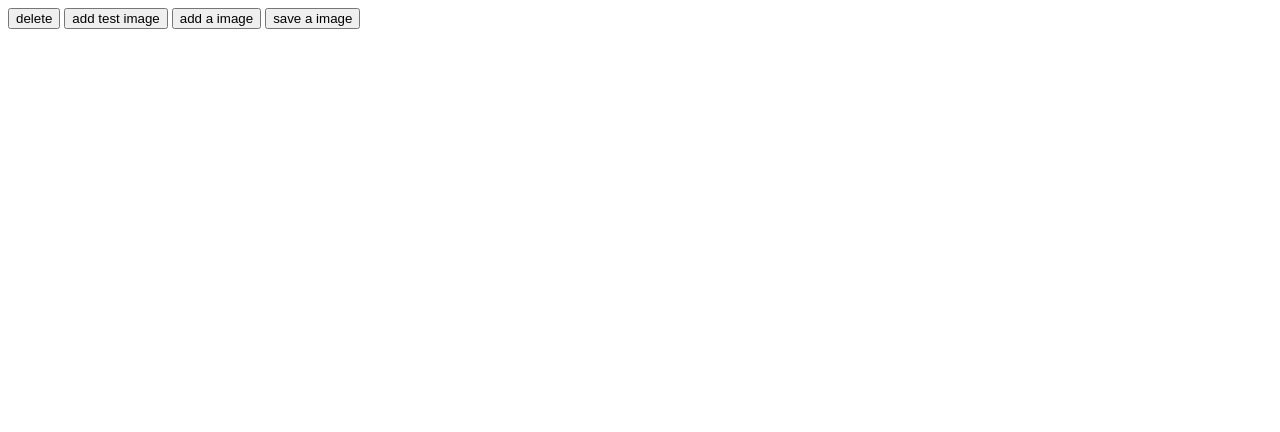
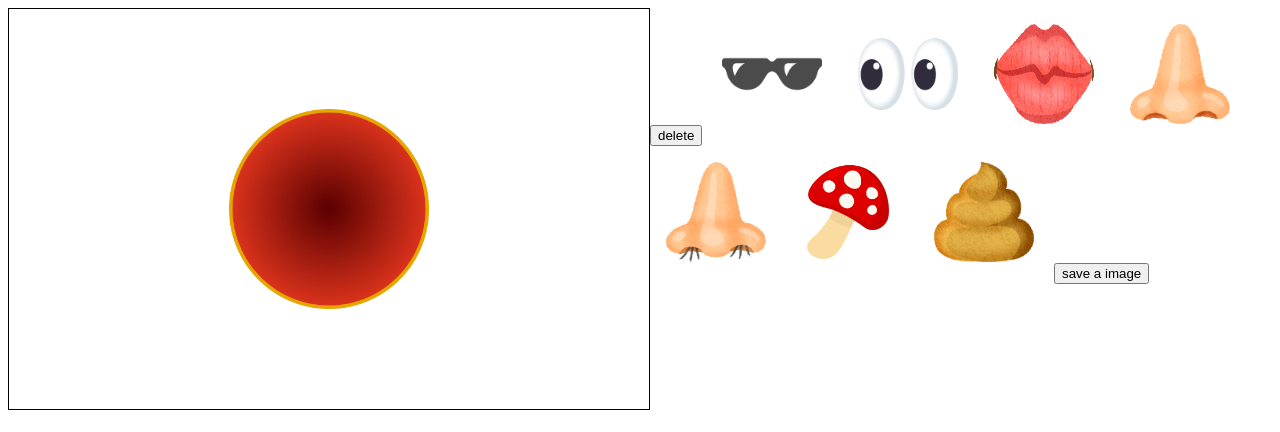
Before and after one commit to sadnessOjisan/my-covid, a website built with webpack: page src/index.html in a window 1280 px wide. Built offline with nearby package versions, Linux system fonts and the light colour scheme.

Commit message:
開発者が任意の画像を自由に追加できる (#7)
* readme

* fix css

* imp;

* image

* add image

* add images

```diff
--- a/src/index.html
+++ b/src/index.html
@@ -5,16 +5,61 @@
     <meta name="viewport" content="width=device-width, initial-scale=1.0" />
     <title>my covid</title>
     <style>
-      canvas {
+      #container {
+        width: calc(100vw / 2);
+        height: calc(100vh / 2);
         border: solid 1px black !important;
+      }
+
+      .wrapper {
+        display: flex;
+      }
+
+      .imageButton {
+        width: 100px;
+        height: 100px;
+        margin: 16px;
       }
     </style>
   </head>
   <body>
-    <button onclick="del()">delete</button>
-    <button onclick="add('test')">add test image</button>
-    <button onclick="add('a')">add a image</button>
-    <button onclick="exportImage()">save a image</button>
-    <div id="container"></div>
+    <div class="wrapper">
+      <div id="container"></div>
+      <div>
+        <button onclick="del()">delete</button>
+        <input
+          id="sunglass"
+          type="image"
+          onclick="add('sunglass')"
+          class="imageButton"
+        />
+        <input id="eye" type="image" onclick="add('eye')" class="imageButton" />
+        <input
+          id="mouth-lips"
+          type="image"
+          onclick="add('mouth-lips')"
+          class="imageButton"
+        />
+        <input
+          id="nose"
+          type="image"
+          onclick="add('nose')"
+          class="imageButton"
+        />
+        <input
+          id="hanage"
+          type="image"
+          onclick="add('hanage')"
+          class="imageButton"
+        /><input
+          id="redkinoko"
+          type="image"
+          onclick="add('redkinoko')"
+          class="imageButton"
+        />
+        <input id="poo" type="image" onclick="add('poo')" class="imageButton" />
+        <button onclick="exportImage()">save a image</button>
+      </div>
+    </div>
   </body>
 </html>
--- a/src/index.ts
+++ b/src/index.ts
@@ -1,6 +1,12 @@
 import Konva from "konva";
-import Test from "./img/test.png";
-import A from "./img/a.png";
+import COVID from "./img/covid.png";
+import sunglass from "./img/sunglass.png";
+import eye from "./img/eye.png";
+import mouthLips from "./img/mouth-lips.png";
+import nose from "./img/nose.png";
+import hanage from "./img/hanage.png";
+import poo from "./img/poo.png";
+import redkinoko from "./img/redkinoko.png";
 import { Image as KonvaImage } from "konva/types/shapes/Image";
 import { Transformer } from "konva/types/shapes/Transformer";
 
@@ -86,22 +92,51 @@ window.del = function del(): void {
 
 window.add = function add(imageName: string): void {
   const imageObject = new Image();
-  if (imageName === "a") {
   imageObject.onload = function () {
     drawImage(imageObject);
   };
-    imageObject.src = A;
-  } else {
+  const fileName = records.find((record) => imageName === record.id)?.fileName;
+  imageObject.src = fileName;
+};
+
+function init() {
+  // covidの配置
   const imageObject = new Image();
   imageObject.onload = function () {
-      drawImage(imageObject);
+    const loadedImage: KonvaImage = new Konva.Image({
+      image: imageObject,
+      x: stage.width() / 2 - 200 / 2,
+      y: stage.height() / 2 - 200 / 2,
+      width: 200,
+      height: 200,
+    });
+    layer.add(loadedImage);
+    stage.add(layer);
+    layer.draw();
   };
-    imageObject.src = Test;
+  imageObject.src = COVID;
 }
-};
 
 window.exportImage = function exportImage(): void {
   stage.find("Transformer").each((d) => d.destroy());
   var dataURL = stage.toDataURL({ pixelRatio: 3 });
   downloadURI(dataURL, "stage.png");
 };
+
+init();
+
+const records = [
+  { id: "sunglass", fileName: sunglass },
+  { id: "eye", fileName: eye },
+  { id: "mouth-lips", fileName: mouthLips },
+  { id: "nose", fileName: nose },
+  { id: "hanage", fileName: hanage },
+  { id: "poo", fileName: poo },
+  { id: "redkinoko", fileName: redkinoko },
+];
+
+records.forEach((record) => {
+  console.log("record.id", record.id);
+  const el = document.getElementById(record.id);
+  el?.setAttribute("src", record.fileName);
+});
```
Also changed, not shown: README.md, src/img/covid.png (added), src/img/eye.png (added), src/img/hanage.png (added), src/img/mouth-lips.png (added), src/img/nose.png (added), src/img/poo.png (added), src/img/redkinoko.png (added), src/img/sunglass.png (added). Lines whose indentation alone changed are shown as unchanged.
